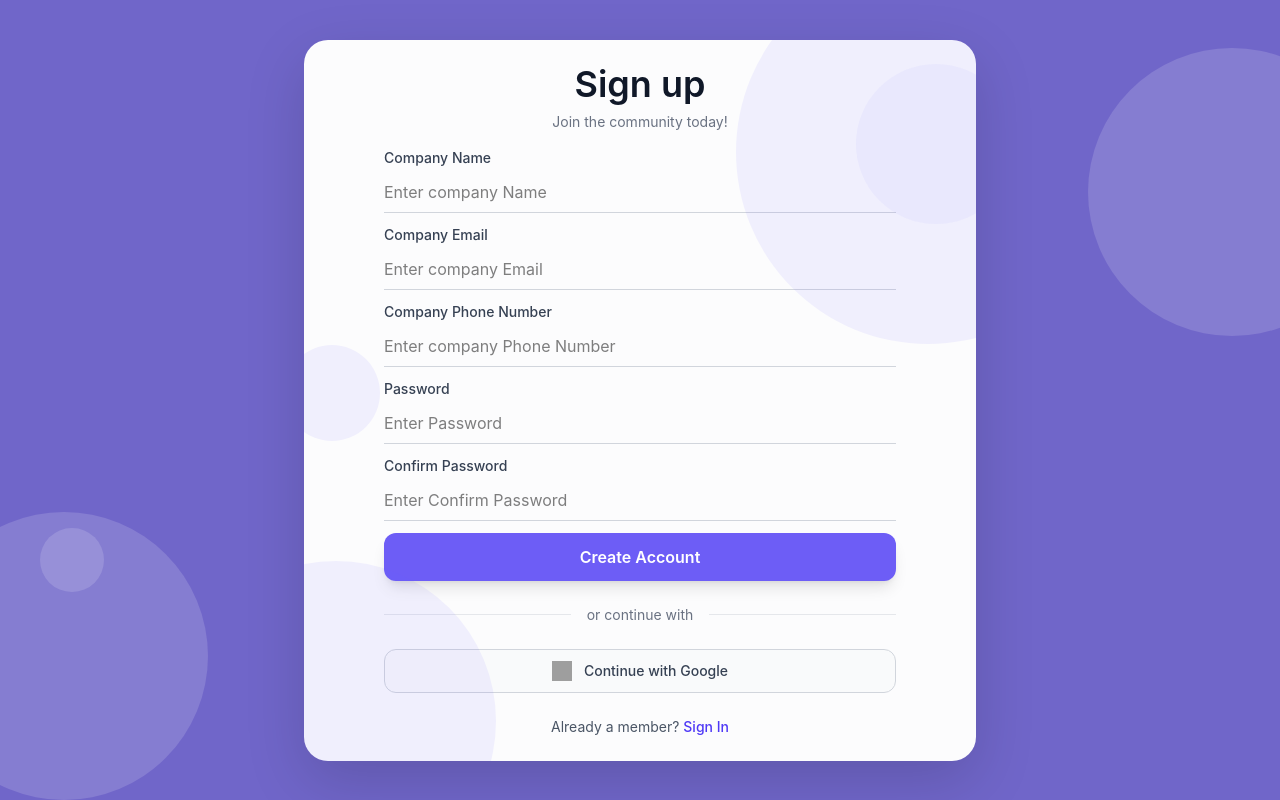
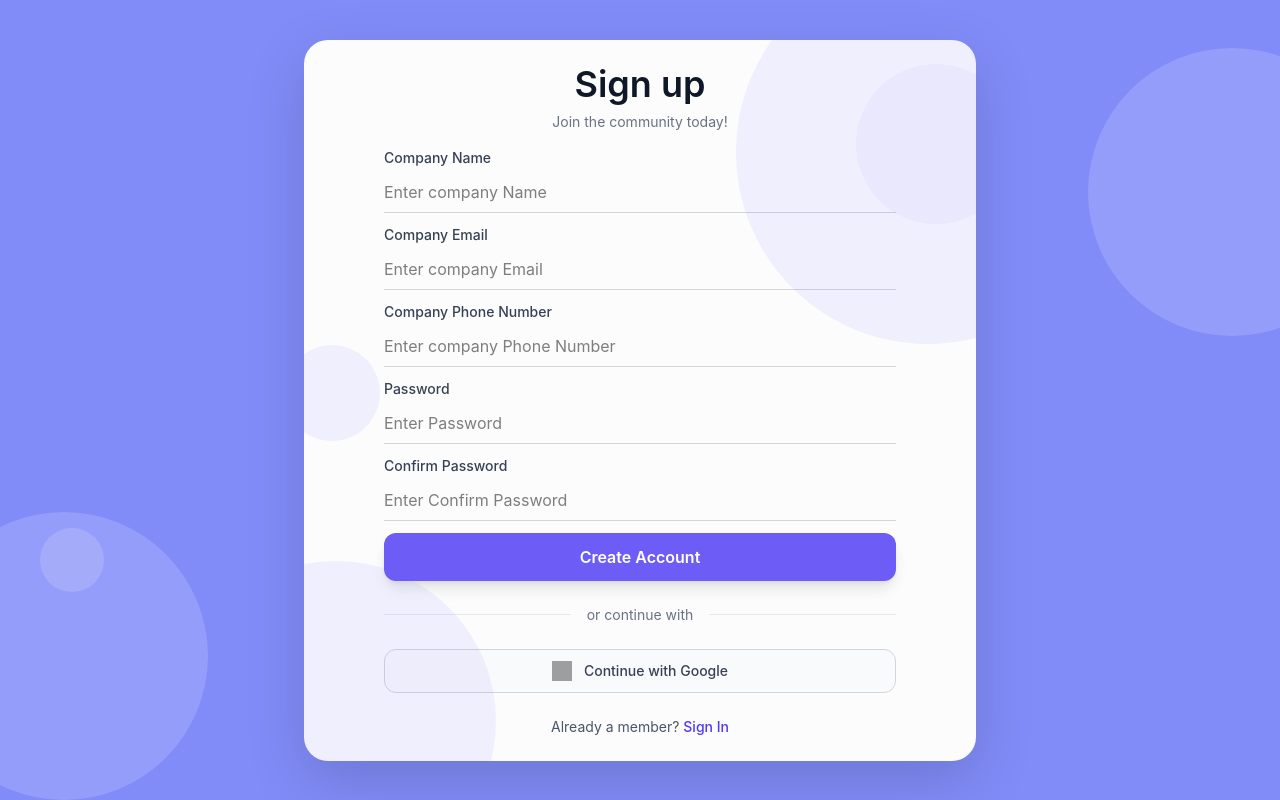
Before and after one commit to rdv-wealth-dev/hrms-frontend, a React (Vite) app: page /signup in a window 1280 px wide. Built offline with nearby package versions, Linux system fonts and the light colour scheme; grey boxes are pictures that could not be loaded.

Commit message:
update bg colour to light theme

```diff
--- a/src/layouts/auth/AuthLayout.tsx
+++ b/src/layouts/auth/AuthLayout.tsx
@@ -4,7 +4,7 @@
 
 function AuthLayout({ children }: Props) {
   return (
-    <div className="relative min-h-screen overflow-hidden bg-[#7066c9] flex items-center justify-center p-6">
+    <div className="relative min-h-screen overflow-hidden bg-[#818CF8] flex items-center justify-center p-6">
 
       {/* Left Large Circle */}
       <div
```
